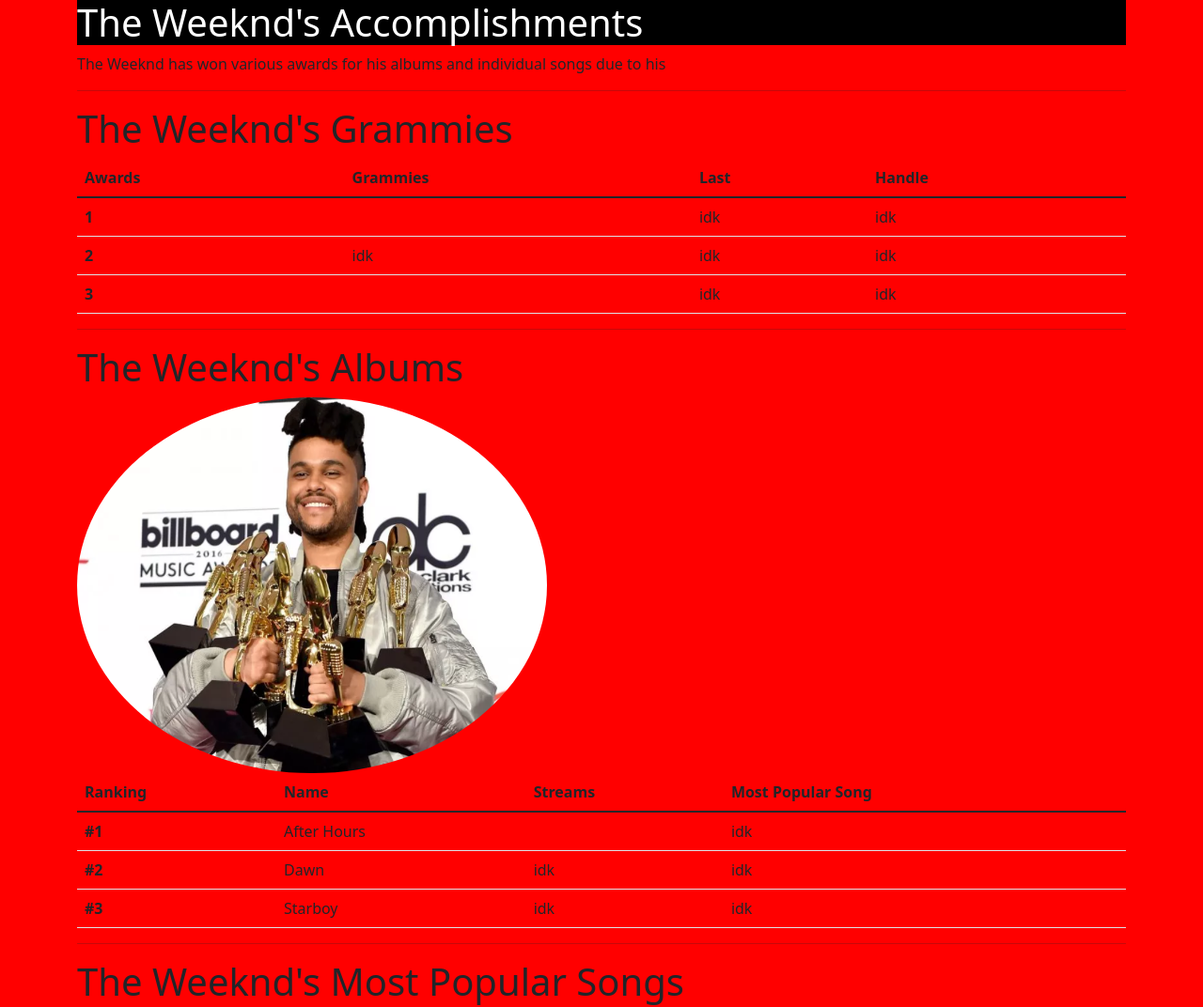
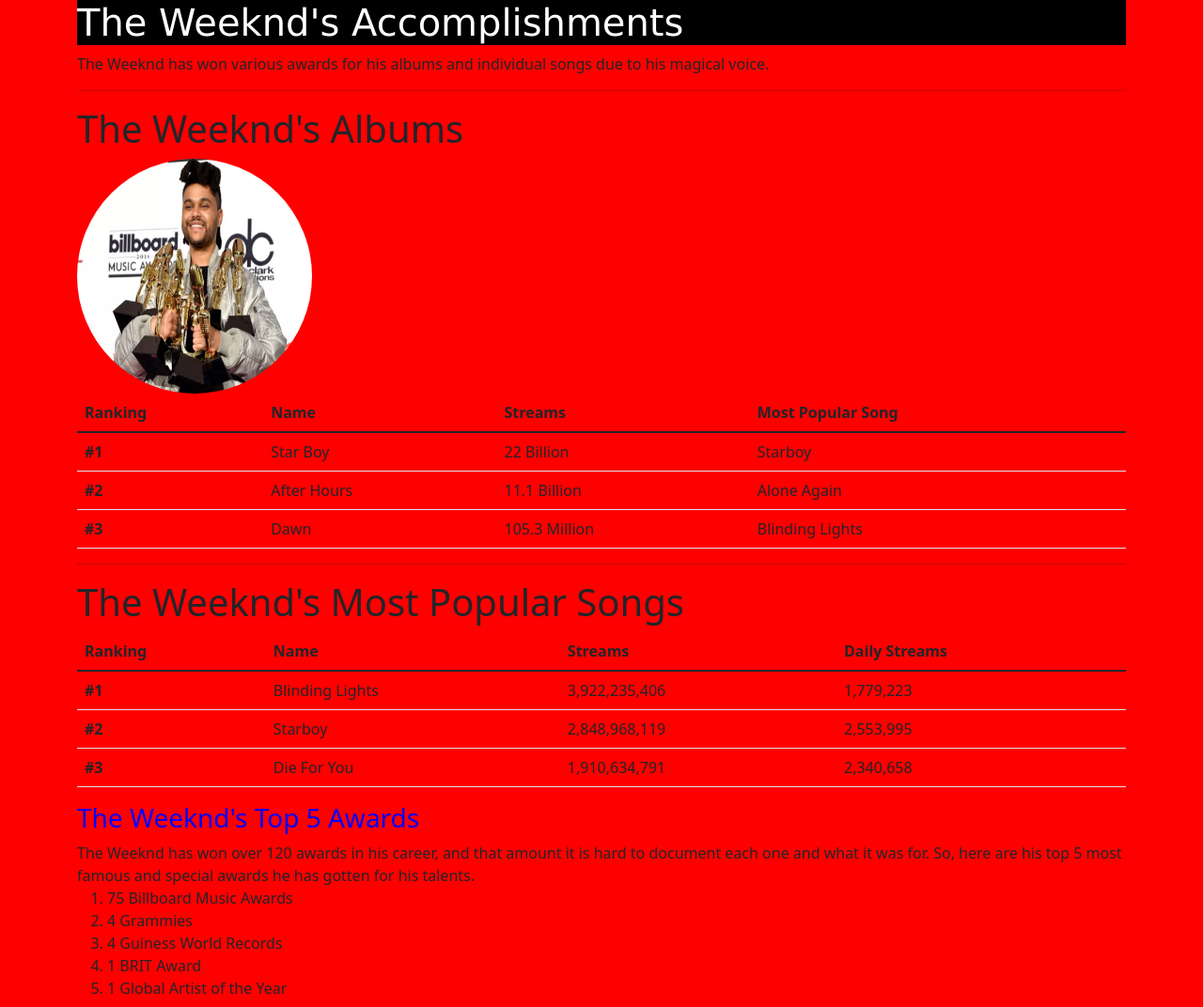
Before and after one commit to ePepper28/PeperWebDesign2023, a plain HTML site: page Final Project/showcase.html in a window 1280 px wide. Shown: the top 1072 px of the page at 94% size. Drawn offline with nearby package versions, Linux system fonts and the light colour scheme.

Commit message:
worked on final project
emo i have to come in on finals day

```diff
--- a/Final Project/showcase.html
+++ b/Final Project/showcase.html
@@ -29,39 +29,8 @@
 <header><h1 id="title2">The Weeknd's Accomplishments</h1></header>
 <main>
     <body class="container showcase">
-      <p>The Weeknd has won various awards for his albums and individual songs due to his </p>
-        <hr>
-    <h1>The Weeknd's Grammies</h1>
-    <table class="table">
-        <thead>
-          <tr>
-            <th scope="col">Awards</th>
-            <th scope="col">Grammies</th>
-            <th scope="col">Last</th>
-            <th scope="col">Handle</th>
-          </tr>
-        </thead>
-        <tbody>
-          <tr>
-            <th scope="row">1</th>
-            <td></td>
-            <td>idk</td>
-            <td>idk</td>
-          </tr>
-          <tr>
-            <th scope="row">2</th>
-            <td>idk</td>
-            <td>idk</td>
-            <td>idk</td>
-          </tr>
-          <tr>
-            <th scope="row">3</th>
-            <td></td>
-            <td>idk</td>
-            <td>idk</td>
-          </tr>
-        </tbody>
-      </table>
+      <p>The Weeknd has won various awards for his albums and individual songs due to his magical voice.  </p>
+
       <hr>
       <h1>The Weeknd's Albums</h1>
       <img src="awards.png" class="rounded-circle albums">
@@ -77,21 +46,21 @@
         <tbody>
           <tr>
             <th scope="row">#1</th>
-            <td>After Hours</td>
-            <td></td>
-            <td>idk</td>
+            <td>Star Boy</td>
+            <td>22 Billion</td>
+            <td>Starboy</td>
           </tr>
           <tr>
             <th scope="row">#2</th>
-            <td>Dawn</td>
-            <td>idk</td>
-            <td>idk</td>
+            <td>After Hours</td>
+            <td>11.1 Billion</td>
+            <td>Alone Again</td>
           </tr>
           <tr>
             <th scope="row">#3</th>
-            <td>Starboy</td>
-            <td>idk</td>
-            <td>idk</td>
+            <td>Dawn</td>
+            <td>105.3 Million</td>
+            <td>Blinding Lights</td>
           </tr>
         </tbody>
       </table>
@@ -127,6 +96,17 @@
           </tr>
         </tbody>
       </table>
+      <p id="top5">
+        <h3>The Weeknd's Top 5 Awards</h3>
+        The Weeknd has won over 120 awards in his career, and that amount it is hard to document each one and what it was for. So, here are his top 5 most famous and special awards he has gotten for his talents.
+        <ol>
+          <li>75 Billboard Music Awards</li>
+          <li>4 Grammies</li>
+          <li>4 Guiness World Records</li>
+          <li>1 BRIT Award</li>
+          <li>1 Global Artist of the Year</li>
+        </ol>
+      </p>
 </body>
 </main>
 </html>
--- a/Final Project/style.css
+++ b/Final Project/style.css
@@ -13,18 +13,22 @@
 .showcase{
     background-color:red;
 }
+.albums{
+    width:250px;
+    height:250px;
+}
 .albums:hover{
-    width: 600;
-    height:500px;
+    height:300px;
     width: 450px;
-    transition: 0.4s
+    transition: 0.4s;
 }
 #title2{
     background-color:black;
     color:white;
+    font-family:'Lucida Sans', 'Lucida Sans Regular', 'Lucida Grande', 'Lucida Sans Unicode', Geneva, Verdana, sans-serif
 }
 .background2{
-    background-color:blue;
+    background-color:rgb(190, 190, 242);
 }
 .mainpage{
     background-image:url(theweeknd2.jpg)
@@ -42,3 +46,19 @@
 #navigate{
     background-color:crimson;
 }
+h3{
+    color:blue;
+}
+#link1:hover{
+    font-size:30px;
+}
+#link2:hover{
+    font-size:30px;
+}
+#link3:hover{
+    font-size:30px;
+}
+.contact{
+    font-size:40px;
+    font-family:Impact, Haettenschweiler, 'Arial Narrow Bold', sans-serif
+}
```
Also changed, not shown: Final Project/contact.html (+25 -2 lines), Final Project/homepage.html (+3 -3 lines).
